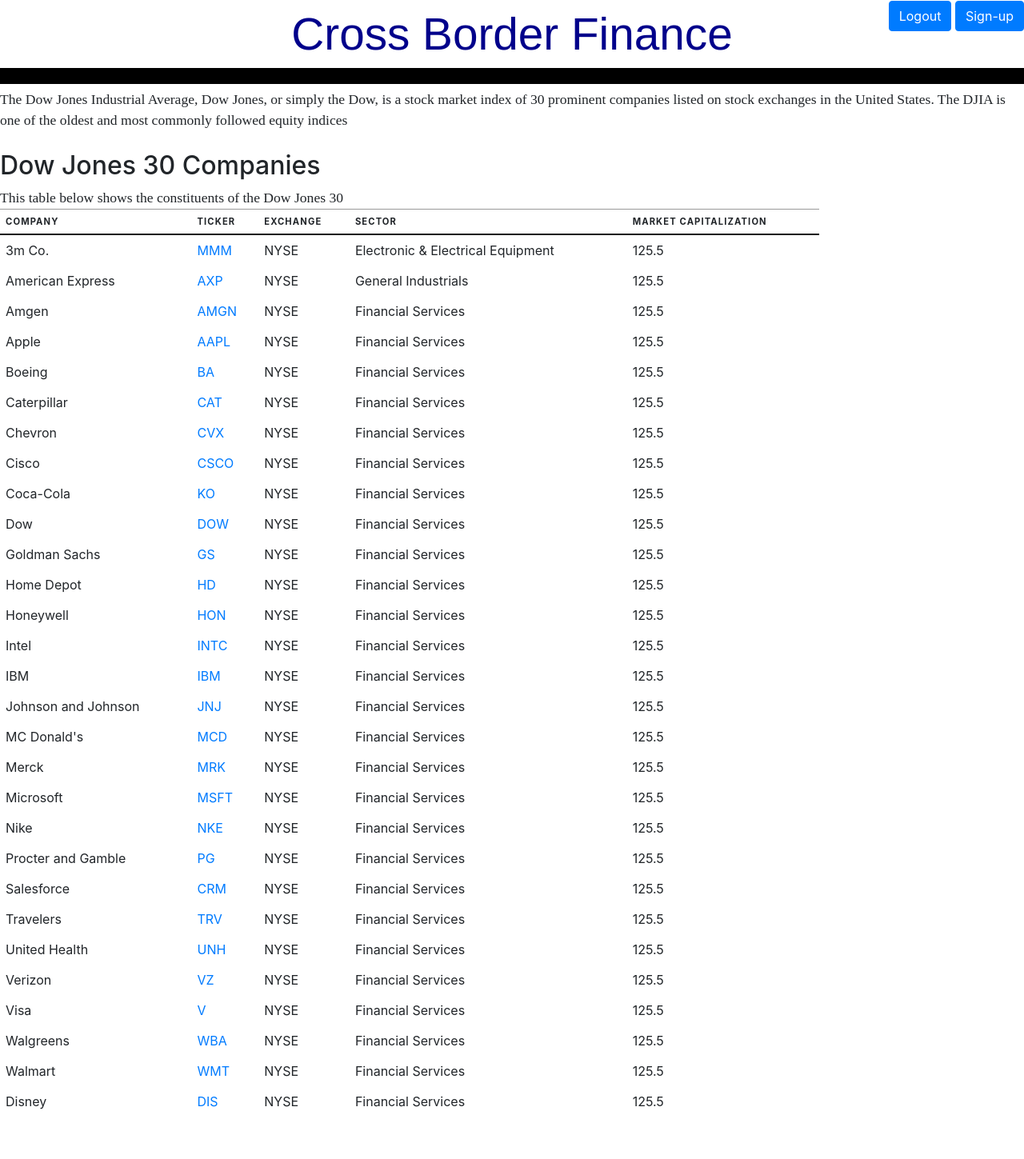
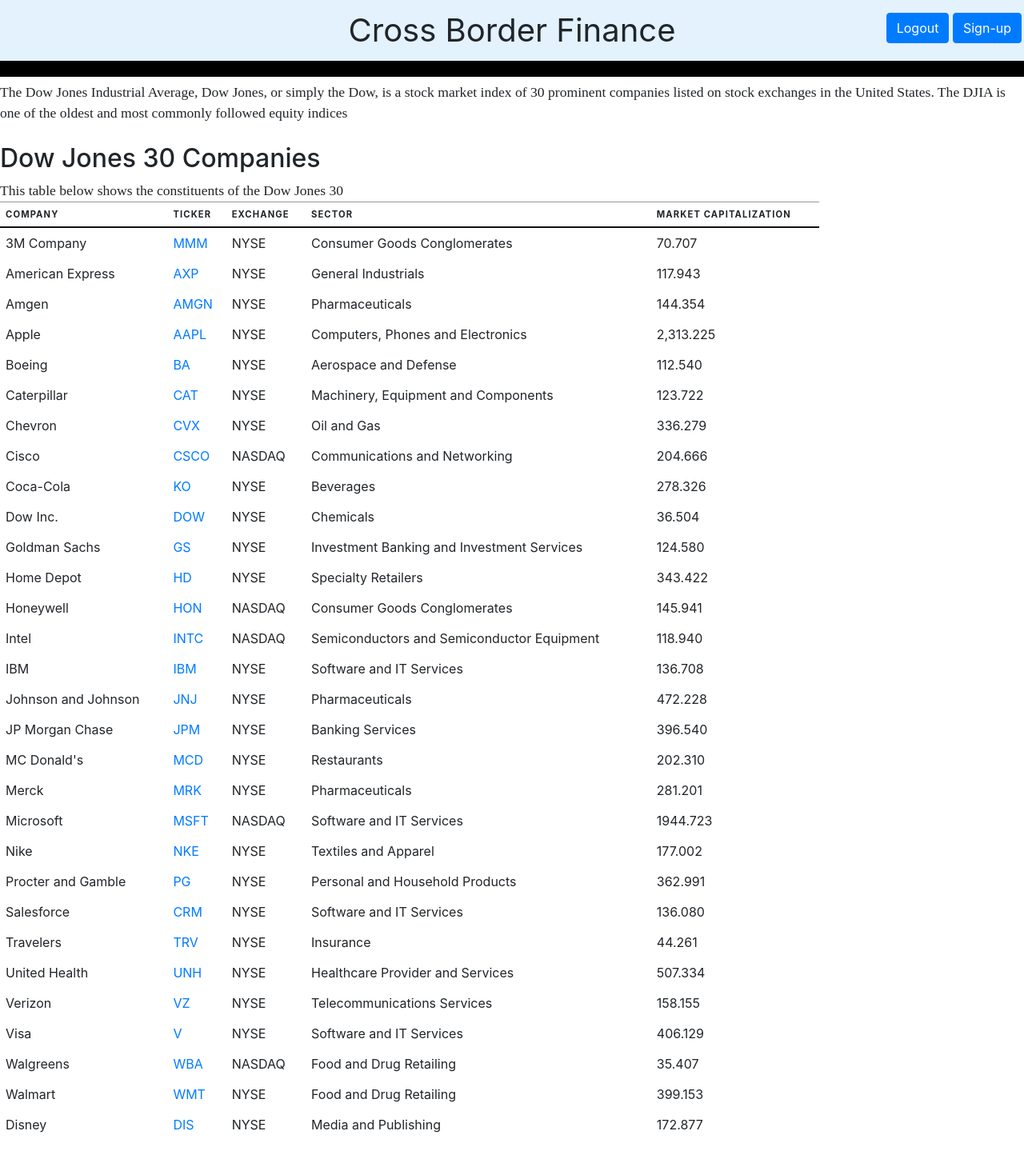
Before and after one commit to Chriz97/ISD_22_CBF, a Flask app: page / in a window 1280 px wide. Shown: the whole page at 80% size. Before the commit the page ends 1387 px from the top, so only its background shows below. Run offline with Flask 2, Linux system fonts and the light colour scheme; a user stored in the database is signed in.

Commit message:
14.12.2022: 11:00 PM Improved Home Page and IBM Page significantly, by adding Navbar Element from Bootstrap.
Table of the Home Page is now complete.

Next step: Filling the 30 Dow Company Pages + 2FA

```diff
--- a/app.py
+++ b/app.py
@@ -184,6 +184,10 @@
 def JNJ():
     return render_template("Johnson and Johnson.html")
 
+@app.route("/JPM", methods=["GET"])
+def JPM():
+    return render_template("JPMorgan Chase.html")
+
 @app.route("/MCD", methods=["GET"])
 def MCD():
     return render_template("McDonalds.html")
--- a/static/CSS/styles.css
+++ b/static/CSS/styles.css
@@ -54,17 +54,19 @@
   color: darkblue;
   text-align: center;
 }
+.navbar-brand-center {
+  margin-left: auto;
+  margin-right: auto;
+}
 
 img {
   width: 800px;
   height: 400px;
 }
-
-h1 {
-  font-size: 1.2cm;
-  color: blue;
-  text-align: center
-;
+.btn-primary{
+    position: relative;
+     top:15px;
+     right:3px;
 }
 p {
   color: red;
--- a/templates/Table for main.html
+++ b/templates/Table for main.html
@@ -10,207 +10,214 @@
         <th>Market Capitalization</th>
     </tr>
     <tr>
-        <td>3m Co.</td>
+        <td>3M Company</td>
         <td><a href={{url_for("MMM")}}>MMM</a></td>
         <td>NYSE</td>
-        <td>Electronic & Electrical Equipment</td>
-        <td>125.5</td>
+        <td>Consumer Goods Conglomerates</td>
+        <td>70.707</td>
     </tr>
      <tr>
         <td>American Express</td>
         <td><a href={{url_for("AXP")}}>AXP</a></td>
         <td>NYSE</td>
         <td>General Industrials</td>
-        <td>125.5</td>
+        <td>117.943</td>
     </tr>
     <tr>
         <td>Amgen</td>
         <td><a href={{url_for("AMGN")}}>AMGN</a></td>
         <td>NYSE</td>
-        <td>Financial Services</td>
-        <td>125.5</td>
+        <td>Pharmaceuticals</td>
+        <td>144.354</td>
     </tr>
     <tr>
         <td>Apple</td>
         <td><a href={{url_for("AAPL")}}>AAPL</a></td>
         <td>NYSE</td>
-        <td>Financial Services</td>
-        <td>125.5</td>
+        <td>Computers, Phones and Electronics</td>
+        <td>2,313.225</td>
     </tr>
     <tr>
         <td>Boeing</td>
         <td><a href={{url_for("BA")}}>BA</a></td>
         <td>NYSE</td>
-        <td>Financial Services</td>
-        <td>125.5</td>
+        <td>Aerospace and Defense</td>
+        <td>112.540</td>
     </tr>
     <tr>
         <td>Caterpillar</td>
         <td><a href={{url_for("CAT")}}>CAT</a></td>
         <td>NYSE</td>
-        <td>Financial Services</td>
-        <td>125.5</td>
+        <td>Machinery, Equipment and Components</td>
+        <td>123.722</td>
     </tr>
     <tr>
         <td>Chevron</td>
         <td><a href={{url_for("CVX")}}>CVX</a></td>
         <td>NYSE</td>
-        <td>Financial Services</td>
-        <td>125.5</td>
+        <td>Oil and Gas</td>
+        <td>336.279</td>
     </tr>
     <tr>
         <td>Cisco</td>
         <td><a href={{url_for("CSCO")}}>CSCO</a></td>
-        <td>NYSE</td>
-        <td>Financial Services</td>
-        <td>125.5</td>
+        <td>NASDAQ</td>
+        <td>Communications and Networking</td>
+        <td>204.666</td>
     </tr>
     <tr>
         <td>Coca-Cola</td>
         <td><a href={{url_for("KO")}}>KO</a></td>
         <td>NYSE</td>
-        <td>Financial Services</td>
-        <td>125.5</td>
+        <td>Beverages</td>
+        <td>278.326</td>
     </tr>
     <tr>
-        <td>Dow</td>
+        <td>Dow Inc.</td>
         <td><a href={{url_for("DOW")}}>DOW</a></td>
         <td>NYSE</td>
-        <td>Financial Services</td>
-        <td>125.5</td>
+        <td>Chemicals</td>
+        <td>36.504</td>
     </tr>
     <tr>
         <td>Goldman Sachs</td>
         <td><a href={{url_for("GS")}}>GS</a></td>
         <td>NYSE</td>
-        <td>Financial Services</td>
-        <td>125.5</td>
+        <td>Investment Banking and Investment Services</td>
+        <td>124.580</td>
     </tr>
     <tr>
         <td>Home Depot</td>
         <td><a href={{url_for("HD")}}>HD</a></td>
         <td>NYSE</td>
-        <td>Financial Services</td>
-        <td>125.5</td>
+        <td>Specialty Retailers</td>
+        <td>343.422</td>
     </tr>
     <tr>
         <td>Honeywell</td>
         <td><a href={{url_for("HON")}}>HON</a></td>
-        <td>NYSE</td>
-        <td>Financial Services</td>
-        <td>125.5</td>
+        <td>NASDAQ</td>
+        <td>Consumer Goods Conglomerates</td>
+        <td>145.941</td>
     </tr>
     <tr>
         <td>Intel</td>
         <td><a href={{url_for("INTC")}}>INTC</a></td>
-        <td>NYSE</td>
-        <td>Financial Services</td>
-        <td>125.5</td>
+        <td>NASDAQ</td>
+        <td>Semiconductors and Semiconductor Equipment</td>
+        <td>118.940</td>
     </tr>
     <tr>
         <td>IBM</td>
         <td><a href={{url_for("IBM")}}>IBM</a></td>
         <td>NYSE</td>
-        <td>Financial Services</td>
-        <td>125.5</td>
+        <td>Software and IT Services</td>
+        <td>136.708</td>
     </tr>
     <tr>
         <td>Johnson and Johnson</td>
         <td><a href={{url_for("JNJ")}}>JNJ</a></td>
         <td>NYSE</td>
-        <td>Financial Services</td>
-        <td>125.5</td>
+        <td>Pharmaceuticals</td>
+        <td>472.228</td>
+    </tr>
+        <tr>
+        <td>JP Morgan Chase</td>
+        <td><a href={{url_for("JPM")}}>JPM</a></td>
+        <td>NYSE</td>
+        <td>Banking Services</td>
+        <td>396.540</td>
     </tr>
     <tr>
         <td>MC Donald's</td>
         <td><a href={{url_for("MCD")}}>MCD</a></td>
         <td>NYSE</td>
-        <td>Financial Services</td>
-        <td>125.5</td>
+        <td>Restaurants</td>
+        <td>202.310</td>
     </tr>
     <tr>
         <td>Merck</td>
         <td><a href={{url_for("MRK")}}>MRK</a></td>
         <td>NYSE</td>
-        <td>Financial Services</td>
-        <td>125.5</td>
+        <td>Pharmaceuticals</td>
+        <td>281.201</td>
     </tr>
     <tr>
         <td>Microsoft</td>
         <td><a href={{url_for("MSFT")}}>MSFT</a></td>
-        <td>NYSE</td>
-        <td>Financial Services</td>
-        <td>125.5</td>
+        <td>NASDAQ</td>
+        <td>Software and IT Services</td>
+        <td>1944.723</td>
     </tr>
     <tr>
         <td>Nike</td>
         <td><a href={{url_for("NKE")}}>NKE</a></td>
         <td>NYSE</td>
-        <td>Financial Services</td>
-        <td>125.5</td>
+        <td>Textiles and Apparel</td>
+        <td>177.002</td>
     </tr>
     <tr>
         <td>Procter and Gamble</td>
         <td><a href={{url_for("PG")}}>PG</a></td>
         <td>NYSE</td>
-        <td>Financial Services</td>
-        <td>125.5</td>
+        <td>Personal and Household Products</td>
+        <td>362.991</td>
     </tr>
     <tr>
         <td>Salesforce</td>
         <td><a href={{url_for("CRM")}}>CRM</a></td>
         <td>NYSE</td>
-        <td>Financial Services</td>
-        <td>125.5</td>
+        <td>Software and IT Services</td>
+        <td>136.080</td>
     </tr>
     <tr>
         <td>Travelers</td>
         <td><a href={{url_for("TRV")}}>TRV</a></td>
         <td>NYSE</td>
-        <td>Financial Services</td>
-        <td>125.5</td>
+        <td>Insurance</td>
+        <td>44.261</td>
     </tr>
     <tr>
         <td>United Health</td>
         <td><a href={{url_for("UNH")}}>UNH</a></td>
         <td>NYSE</td>
-        <td>Financial Services</td>
-        <td>125.5</td>
+        <td>Healthcare Provider and Services</td>
+        <td>507.334</td>
     </tr>
     <tr>
         <td>Verizon</td>
         <td><a href={{url_for("VZ")}}>VZ</a></td>
         <td>NYSE</td>
-        <td>Financial Services</td>
-        <td>125.5</td>
+        <td>Telecommunications Services</td>
+        <td>158.155</td>
     </tr>
     <tr>
         <td>Visa</td>
         <td><a href={{url_for("V")}}>V</a></td>
         <td>NYSE</td>
-        <td>Financial Services</td>
-        <td>125.5</td>
+        <td>Software and IT Services</td>
+        <td>406.129</td>
     </tr>
     <tr>
         <td>Walgreens</td>
         <td><a href={{url_for("WBA")}}>WBA</a></td>
-        <td>NYSE</td>
-        <td>Financial Services</td>
-        <td>125.5</td>
+        <td>NASDAQ</td>
+        <td>Food and Drug Retailing</td>
+        <td>35.407</td>
     </tr>
     <tr>
         <td>Walmart</td>
         <td><a href={{url_for("WMT")}}>WMT</a></td>
         <td>NYSE</td>
-        <td>Financial Services</td>
-        <td>125.5</td>
+        <td>Food and Drug Retailing</td>
+        <td>399.153</td>
     </tr>
     <tr>
         <td>Disney</td>
         <td><a href={{url_for("DIS")}}>DIS</a></td>
         <td>NYSE</td>
-        <td>Financial Services</td>
-        <td>125.5</td>
+        <td>Media and Publishing</td>
+        <td>172.877</td>
     </tr>
 
 
--- a/templates/main.html
+++ b/templates/main.html
@@ -2,16 +2,17 @@
 <html lang="en">
 <head>
     <title>Dow Jones 30</title>
-    <link rel="stylesheet" href="{{ url_for('static', filename='css/styles.css') }}">
+    <link rel="stylesheet" href="{{ url_for('static', filename='CSS/styles.css') }}">
     <link rel="stylesheet" href="https://cdn.jsdelivr.net/npm/bootstrap@4.3.1/dist/css/bootstrap.min.css" integrity="sha384-ggOyR0iXCbMQv3Xipma34MD+dH/1fQ784/j6cY/iJTQUOhcWr7x9JvoRxT2MZw1T" crossorigin="anonymous">
 
 </head>
 
 <header>
-Cross Border Finance
 </header>
 
 <body>
+<nav class="navbar navbar-light" style="background-color: #e3f2fd;">
+  <a class="navbar-brand-center" style="font-size: 40px;">Cross Border Finance</a>
 <div class="wrapper">
     {% if current_user.is_authenticated %}
     <button onclick=location.href="{{ url_for('logout') }}" type="button", class="btn btn-primary">Logout</button>
@@ -20,6 +21,7 @@
 {% endif %}
     <button onclick=location.href="{{ url_for('register') }}" type="button", class="btn btn-primary">Sign-up</button>
     </div>
+</nav>
     <div></div>
     <marquee behavior="scroll" width="100%" direction="left" height="20px" scrollamount="5">
         AXP | AMGN | AAPL | BA | CAT | CSCO | CVS | GS | HD | HON | IBM | INTC | JNJ | KO | JPM | MCD | MMM | MRK | MSFT | NIKE | PG | TRV | UNH | CRM | VZ | V | WBA | WMT | DIS | DOW
```
Also changed, not shown: static/CSS/styles_STOCKS.css (+8 -2 lines), templates/IBM.html (+9 -3 lines), instance/database.db.
